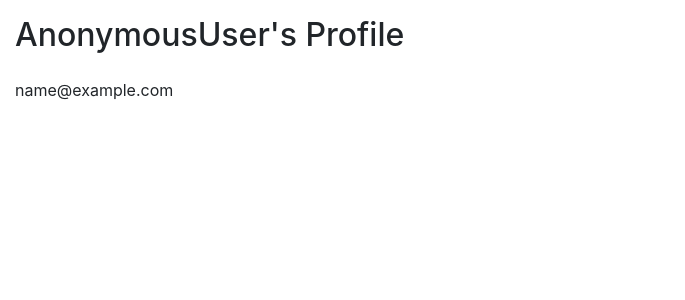
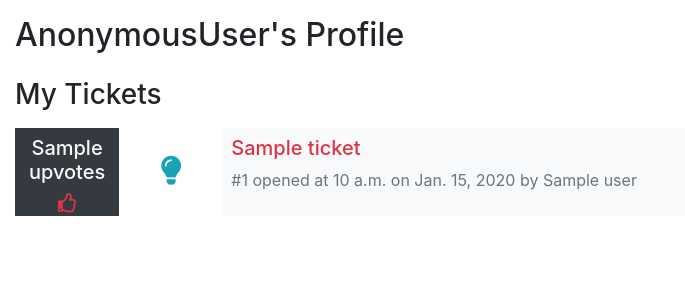
Before and after one commit to sarahloh/p5-issue-tracker, a Django app: template accounts/templates/profile.html in a window 1280 px wide. Shown: the part 56-356 px from the top of the page, without its empty margins (0-685 px from the left). Run offline with Django 3.2, Linux system fonts and the light colour scheme; tables that the repository leaves empty hold one stand-in row (values such as "Sample post"); the template is opened without the code that fills it: values that come from a table or form of the project are taken from there, most other values are stand-ins (such as "Sample title", 1, 10 or a date in 2020); some libraries are stand-ins or nearby versions.

Commit message:
Add user tickets to their profile page

```diff
--- a/accounts/templates/profile.html
+++ b/accounts/templates/profile.html
@@ -5,5 +5,33 @@
 {% block page_heading %}{{ user }}'s Profile{% endblock %}
 
 {% block content %}
-<p>{{ profile.email }}</p>
+
+<h3 class="mb-3">My Tickets</h3>
+
+{% for ticket in tickets %}
+<div class="row no-gutters mb-3">
+    <div class="col-2 col-sm-1 pt-2 upvotes bg-dark text-light text-center">
+        <h5>{{ ticket.upvotes }}</h5>
+        {% if user in ticket.upvoted_by.all %}
+        <i class="fas fa-thumbs-up"></i>
+        {% else %}
+        <a href="{% url 'upvote_ticket' ticket.id ticket.category user.id %}">
+            <i class="far fa-thumbs-up"></i>
+        </a>
+        {% endif %}
+    </div>
+    <div class="col-2 col-sm-1 category align-self-center text-center">
+        {% if ticket.category == 'BUG' %}
+        <i class="fas fa-bug text-success category-icon"></i>
+        {% else %}
+        <i class="fas fa-lightbulb text-info category-icon"></i>
+        {% endif %}
+    </div>
+    <div class="col-8 col-sm-10 p-2 title bg-light text-secondary">
+        <h5><a href="{% url 'get_ticket' ticket.id %}">{{ ticket.title }}</a></h5>
+        <p class="text-muted mb-0">#{{ticket.id}} opened at {{ ticket.created_date.time }} on {{ ticket.created_date.date }} by {% if ticket.user %}{{ ticket.user }}{% else %}Anonymous{% endif%}</p>
+    </div>
+</div>
+{% endfor %}
+
 {% endblock %}
--- a/accounts/views.py
+++ b/accounts/views.py
@@ -2,6 +2,7 @@ from django.shortcuts import render, redirect, reverse
 from django.contrib import auth, messages
 from django.contrib.auth.decorators import login_required
 from django.contrib.auth.models import User
+from tickets.models import Ticket
 from accounts.forms import UserLoginForm, UserRegistrationForm
 
 
@@ -74,4 +75,5 @@ def user_profile(request):
     """
     # retrieve uesr from database
     user = User.objects.get(email=request.user.email)
-    return render(request, "profile.html", {"profile": user})
+    tickets = Ticket.objects.filter(user=user)
+    return render(request, "profile.html", {"profile": user, 'tickets':tickets})
--- a/tickets/templates/ticket.html
+++ b/tickets/templates/ticket.html
@@ -35,7 +35,7 @@
     </div>
 </div>
 <hr>
-<h3 class="ml-3">Comments</h3>
+<h3>Comments</h3>
 <div class="row comments">
     {% for comment in comments %}
     <div class="col-12 col-md-6">
```
